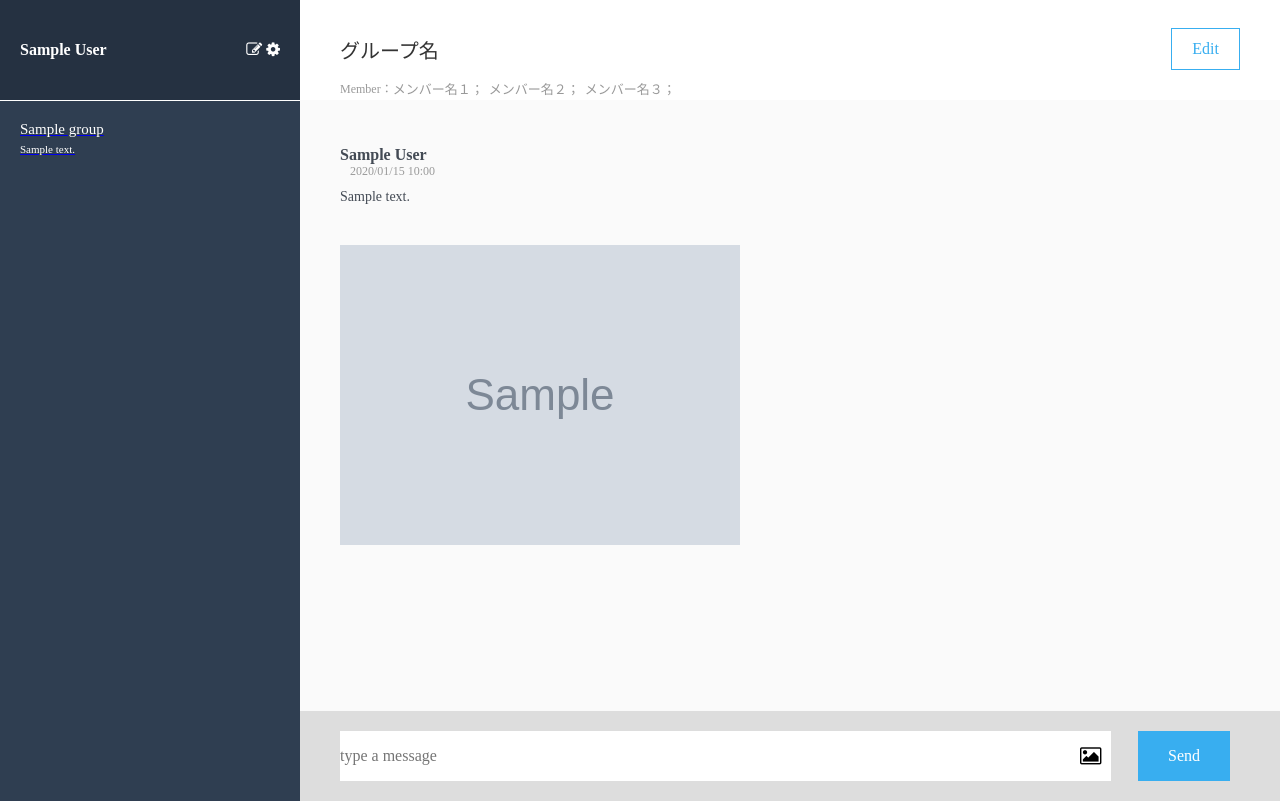
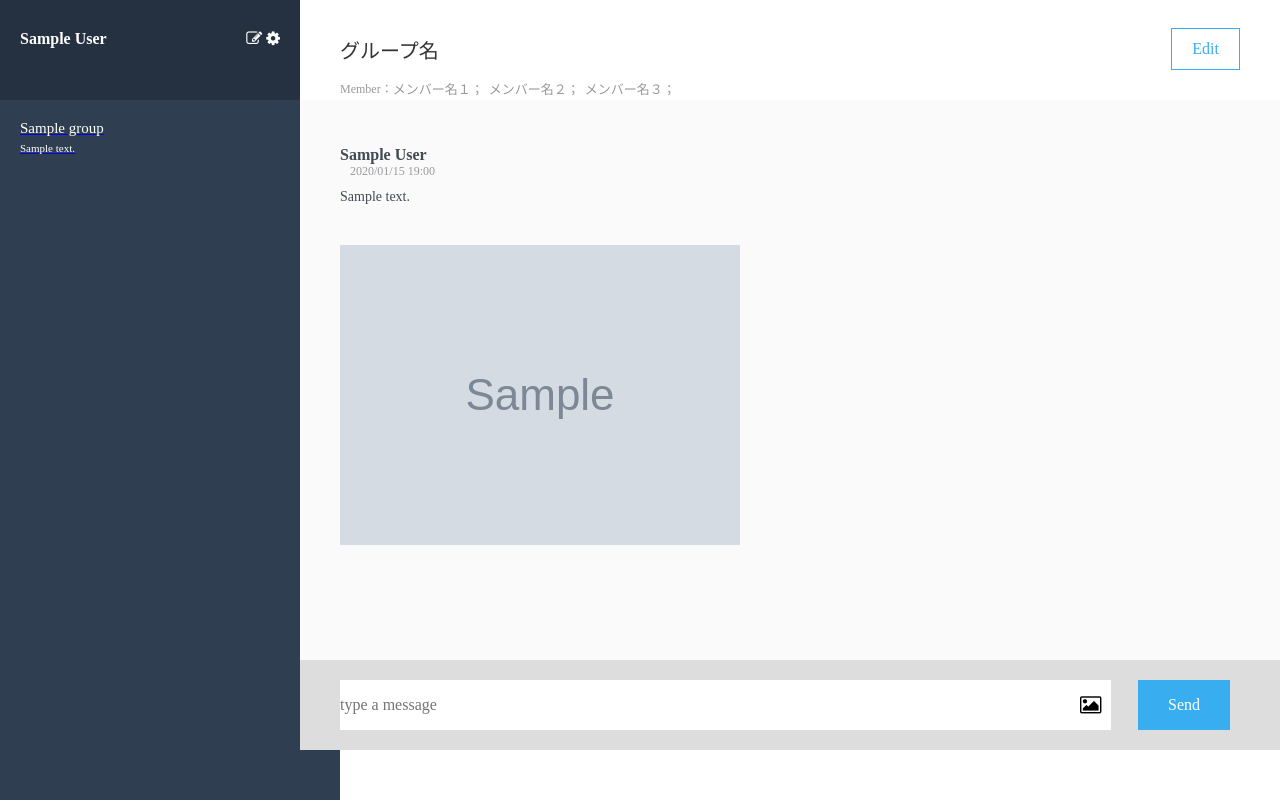
Before and after one commit to message2tomorrow/chat-space, a Rails app: page /groups/1/messages in a window 1280 px wide. Run offline with Rails 7, Linux system fonts and the light colour scheme; a user stored in the database is signed in; tables that the repository leaves empty hold one stand-in row (values such as "Sample post"); grey boxes marked "Sample" are stand-in pictures; style sheets or scripts are compiled from the project's sources; some libraries are stand-ins or nearby versions.

Commit message:
edit of timezone(日本時間へ変更）

```diff
--- a/app/assets/stylesheets/modules/chat.scss
+++ b/app/assets/stylesheets/modules/chat.scss
@@ -41,7 +41,7 @@
     background-color: #FAFAFA;
     box-sizing: border-box;
     padding: 46px 40px 0;
-    height: calc(100% - 100px - 90px);
+    height: 560px;
     overflow: scroll;
     .message {
       .upper-message {
--- a/app/assets/stylesheets/modules/side_bar.scss
+++ b/app/assets/stylesheets/modules/side_bar.scss
@@ -5,16 +5,18 @@
   .header {
     background-color: $side_blue_dark;
     height: 100px;
-    line-height: 100px;
+    // line-height: 20px;
     padding: 0 20px;
     &__name {
       display: inline-block;
       font-size: $side_header_font;
       font-weight: bold;
+      margin-top: 30px;
     }
     &__lists {
       display: inline-block;
       float: right;
+      margin-top: 30px;
       .list {
         display: inline-block;
       }
--- a/config/application.rb
+++ b/config/application.rb
@@ -11,6 +11,7 @@ module ChatSpace
     # Settings in config/environments/* take precedence over those specified here.
     # Application configuration should go into files in config/initializers
     # -- all .rb files in that directory are automatically loaded.
+    config.time_zone = 'Tokyo'
     config.generators do |g|
       g.stylesheets false
       g.javascripts false
--- a/config/initializers/time_formats.rb
+++ b/config/initializers/time_formats.rb
@@ -1,4 +1,4 @@
-Date::DATE_FORMATS[:default] = "%Y年%m月%d日"
+Date::DATE_FORMATS[:default] = "%Y/%m/%d/"
 Date::DATE_FORMATS[:date] = "%m/%d"
-DateTime::DDATE_FORMATS[:default] = "%Y年%m月%d日 %H時%M分"
-DateTime::DDATE_FORMATS[:datetime] = "%Y/%m/%d %H:%M"
+DateTime::DATE_FORMATS[:default] = "%Y/%m/%d/ %H/%M:%S"
+DateTime::DATE_FORMATS[:datetime] = "%Y/%m/%d %H:%M:%S"
```
Also changed, not shown: app/views/messages/create.json.jbuilder, 2 other files.
